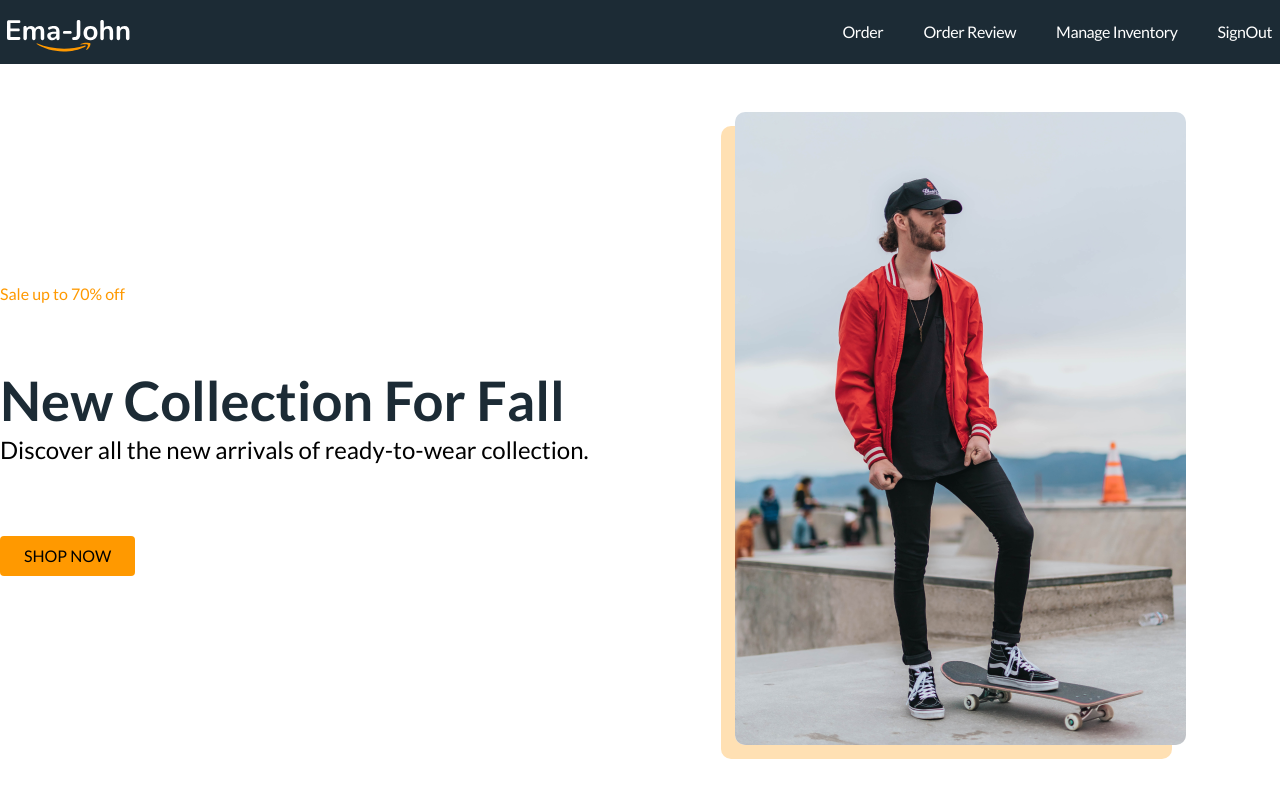
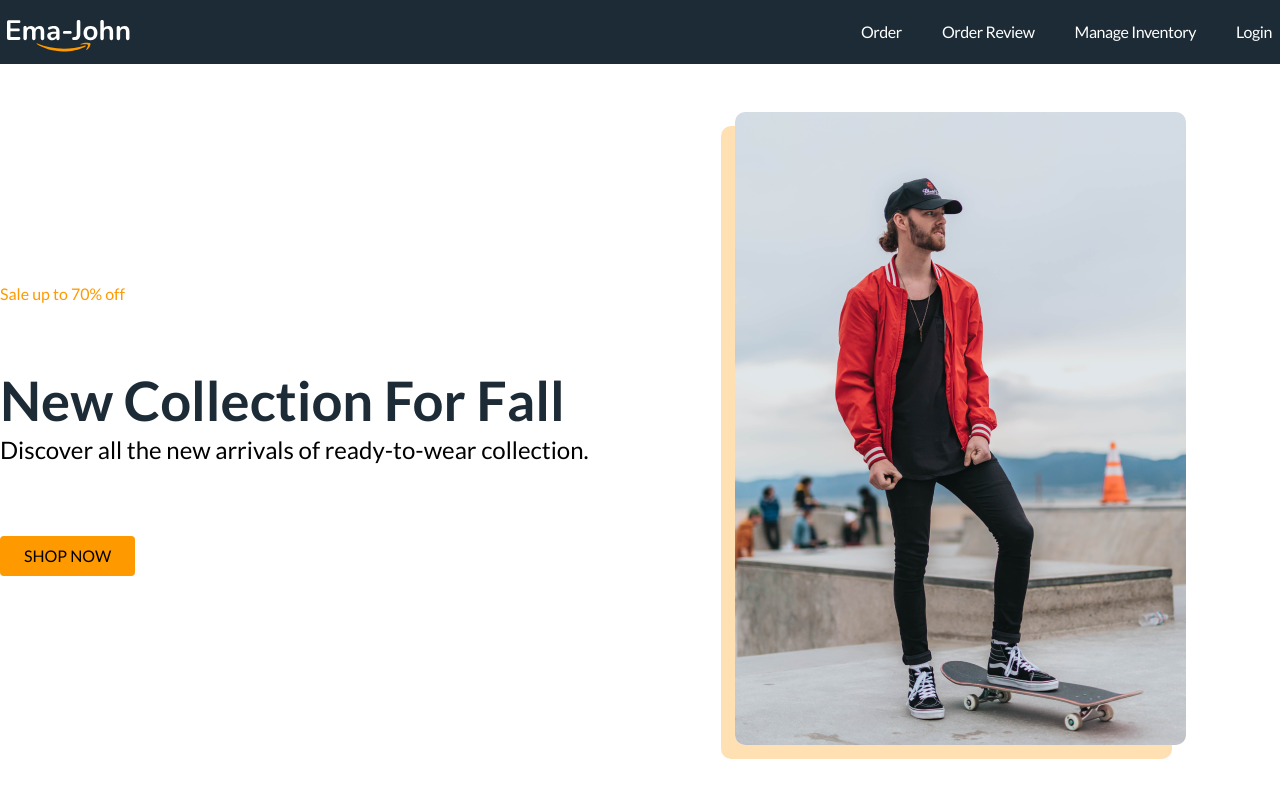
Before and after one commit to Tusar78/ema-john, a React (Create React App) app: page / in a window 1280 px wide. Shown: the top 798 px of the page. Built offline with nearby package versions, Linux system fonts and the light colour scheme; no server answers.

Commit message:
Log in logout not work properly

```diff
--- a/src/Components/Navbar/Navbar.js
+++ b/src/Components/Navbar/Navbar.js
@@ -64,12 +64,11 @@ const Navbar = () => {
               </NavLink>
             </li>
             <li className="nav__item">
-              {user ? (
-                <>
-                  <button className="nav__link" onClick={handleSignOut}>SignOut</button>
-                </>
+              {user?.uid ? (
+                <button className="nav__link" onClick={handleSignOut}>
+                  SignOut
+                </button>
               ) : (
-                <>
                 <NavLink
                   to="/login"
                   className={({ isActive }) =>
@@ -78,7 +77,6 @@ const Navbar = () => {
                 >
                   Login
                 </NavLink>
-                </>
               )}
             </li>
           </ul>
```
Lines whose indentation alone changed are shown as unchanged.
